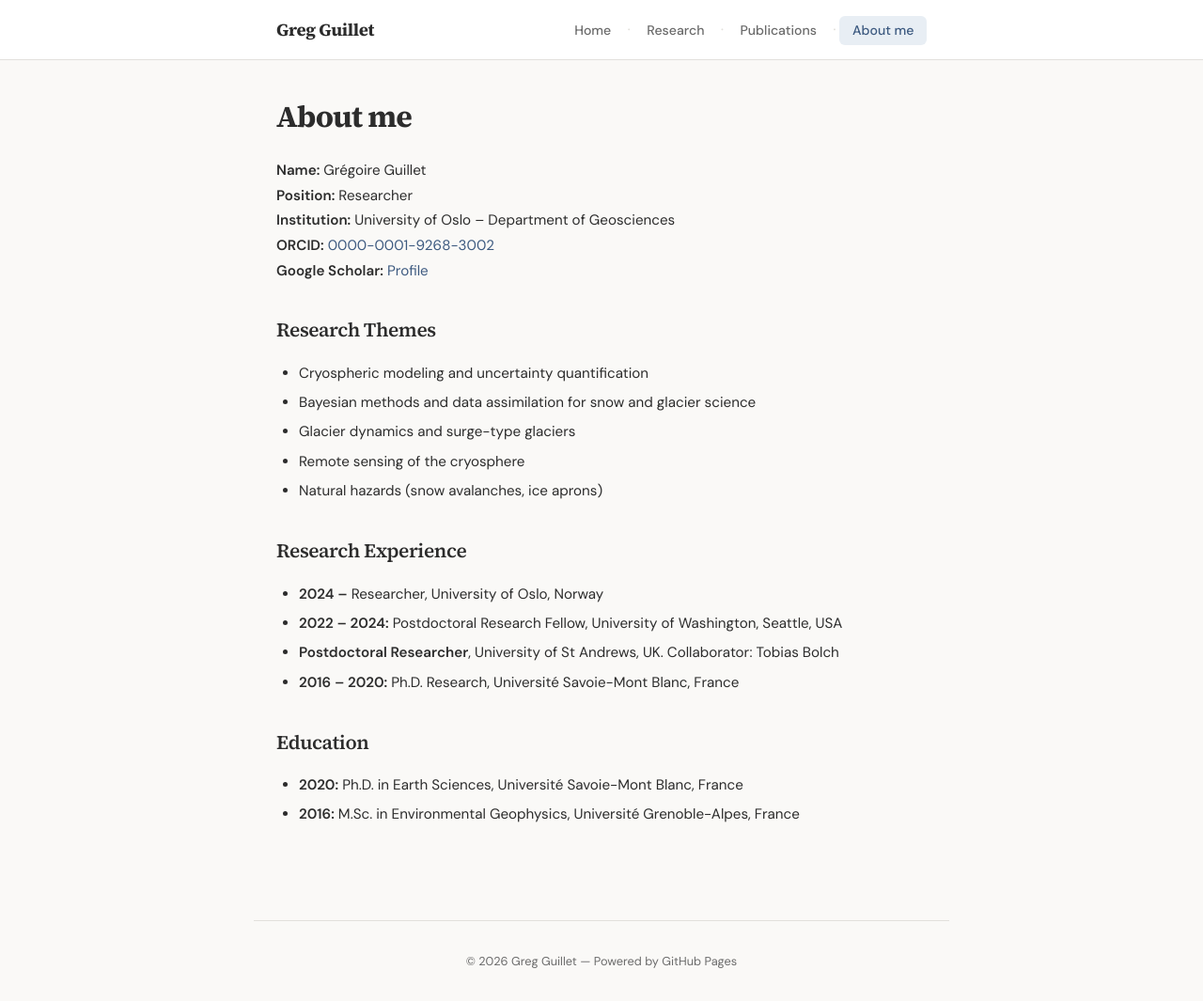
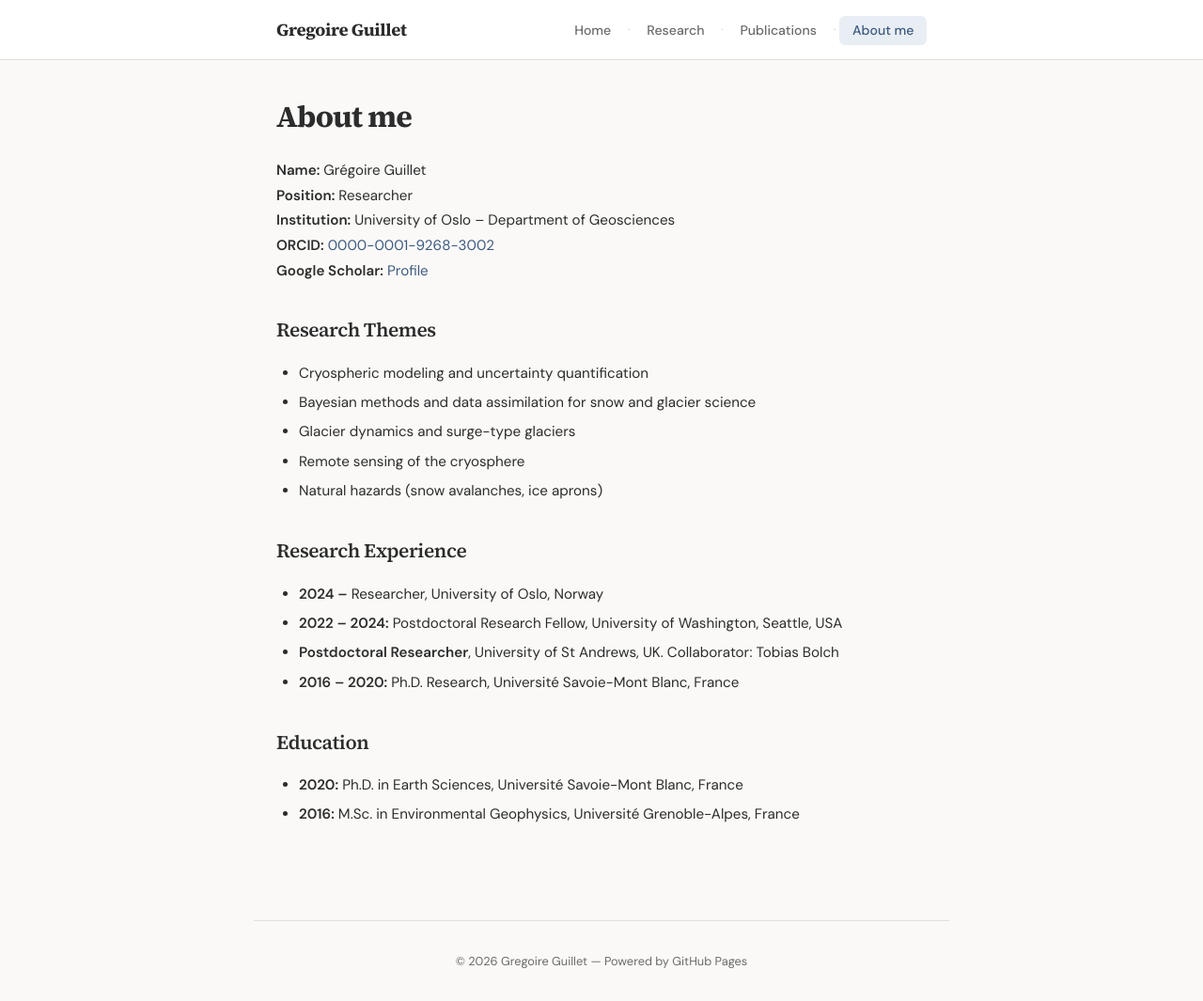
Before and after one commit to gregguillet/gregguillet.github.io, a Jekyll site: the page built from about.md, in a window 1280 px wide and 1065 px high. Shown: the whole window at 94% size. Built offline with Jekyll 4.4.1, drawn with Linux system fonts in a browser that asks for light colours.

Commit message:
Update title from 'Greg Guillet' to 'Gregoire Guillet'

```diff
--- a/_config.yml
+++ b/_config.yml
@@ -1,4 +1,4 @@
-title: Greg Guillet
+title: Gregoire Guillet
 description: Research Scientist - Applied mathematics for the cryosphere — University of Oslo
 url: "https://gregguillet.github.io"
 baseurl: ""
```
